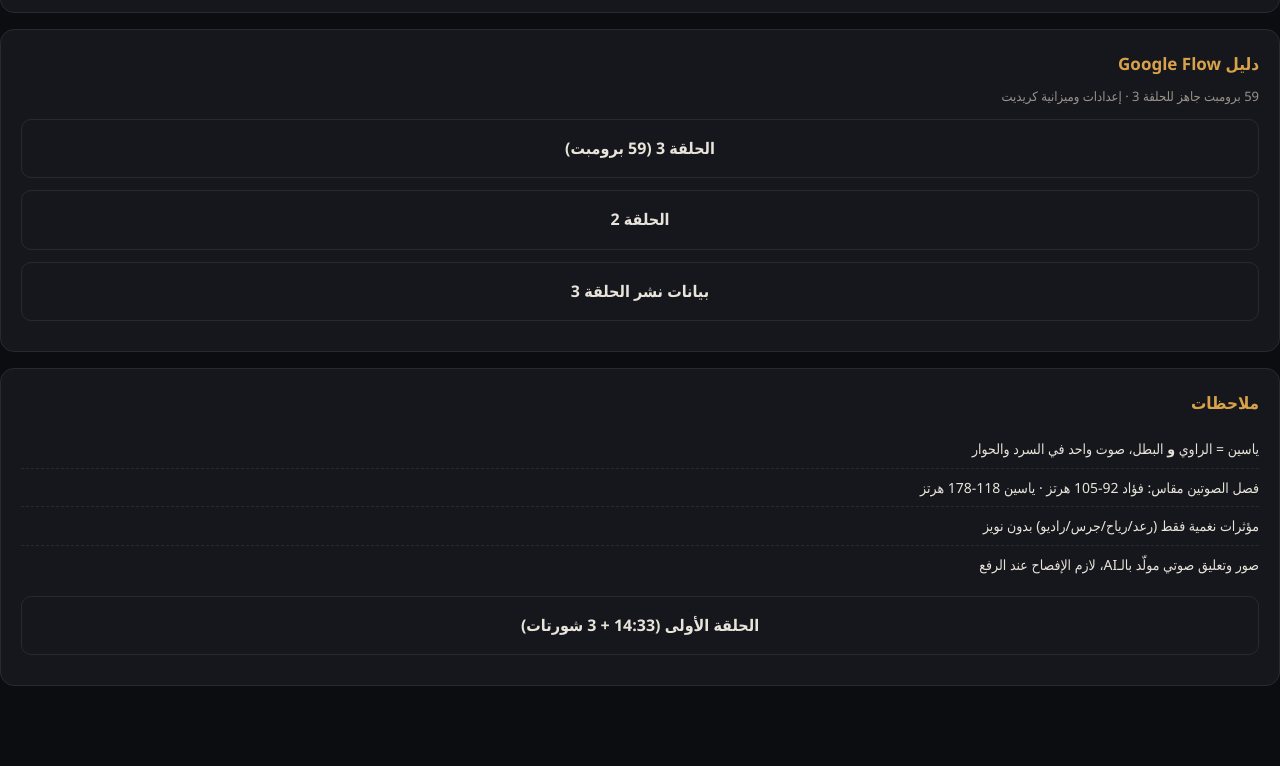
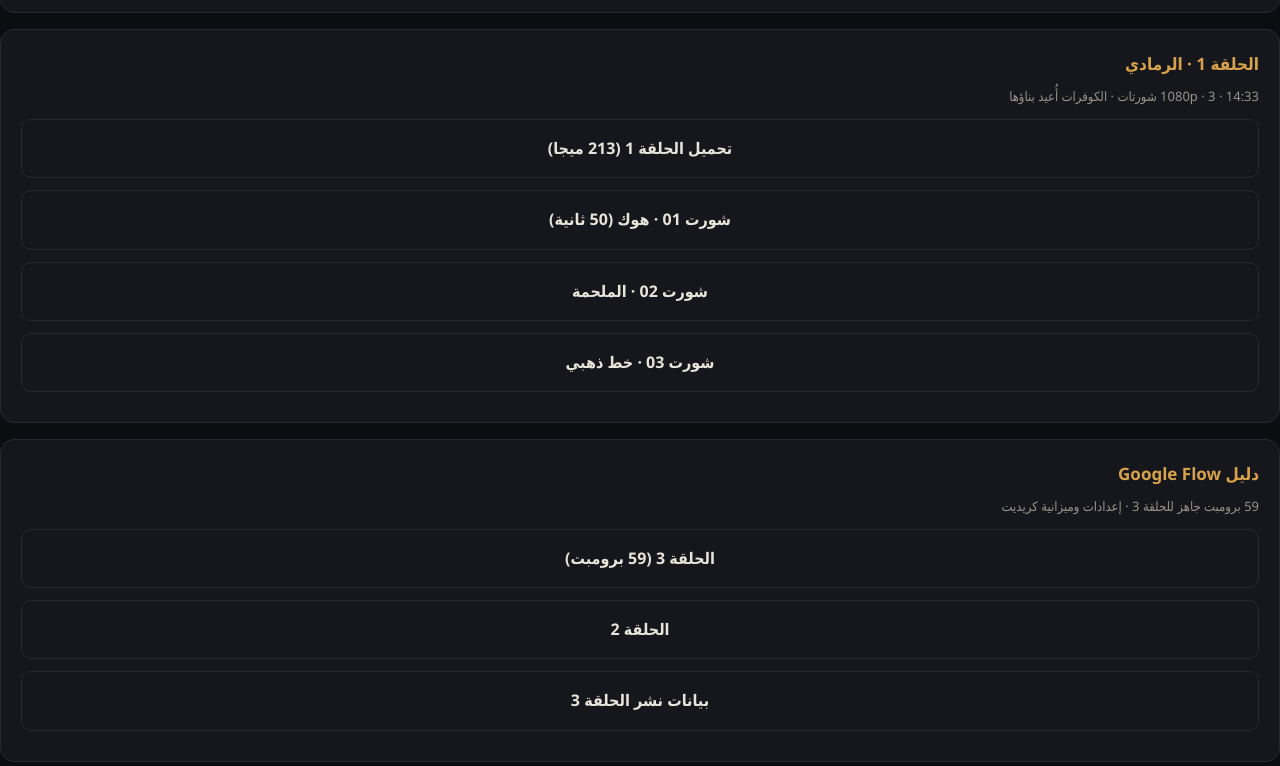
Before and after one commit to islamelasal/rewayat, a plain HTML site: page output/dl/index.html in a window 1280 px wide. Shown: the part 4578-5344 px from the top of the page. Before the commit the page ends 5280 px from the top, so only its background shows below. Drawn offline with Linux system fonts and the light colour scheme.

Commit message:
Fix EP1 shorts: identical subtitle bug, never rebuilt after the fix
EP1's three shorts were built on Nov 19, before I found that shorts.py
patched '\pos(640,634)' while the ASS actually writes 640,642. So all
three had subtitles floating mid-screen at 720p size inside a 1080x1920
canvas instead of sitting at y=1420 readable.

Rebuilt all three. Confirmed against a frame: text now sits low and is
legible. EP1's covers were already fine (rebuilt on Nov 23).

Also rebuilt the EP1 bundle (266MB, 12 files) - the shipped one carried
the broken shorts. First attempt accidentally zipped a leftover old/
folder (26 files, 531MB); redone cleanly from the naming list.

Co-authored-by: arena-agent <297053741+arena-agent@users.noreply.github.com>

```diff
--- a/output/dl/index.html
+++ b/output/dl/index.html
@@ -150,6 +150,14 @@
   </ul>
 </div>
 <div class="card">
+  <h2>الحلقة 1 · الرمادي</h2>
+  <div class="meta">14:33 · 1080p · 3 شورتات · الكوفرات أُعيد بناؤها</div>
+  <a class="btn btn-sec" href="rewayat-ep01.mp4" download>تحميل الحلقة 1 (213 ميجا)</a>
+  <a class="btn btn-sec" href="shorts/01-هوك.mp4" download>شورت 01 · هوك (50 ثانية)</a>
+  <a class="btn btn-sec" href="shorts/02-الملحمة.mp4" download>شورت 02 · الملحمة</a>
+  <a class="btn btn-sec" href="shorts/03-خط-ذهبي.mp4" download>شورت 03 · خط ذهبي</a>
+</div>
+<div class="card">
   <h2>دليل Google Flow</h2>
   <div class="meta">59 برومبت جاهز للحلقة 3 · إعدادات وميزانية كريديت</div>
   <a class="btn btn-sec" href="docs/دليل-flow-الحلقة-3.md" download>الحلقة 3 (59 برومبت)</a>
```
Also changed, not shown: 1 other file.
